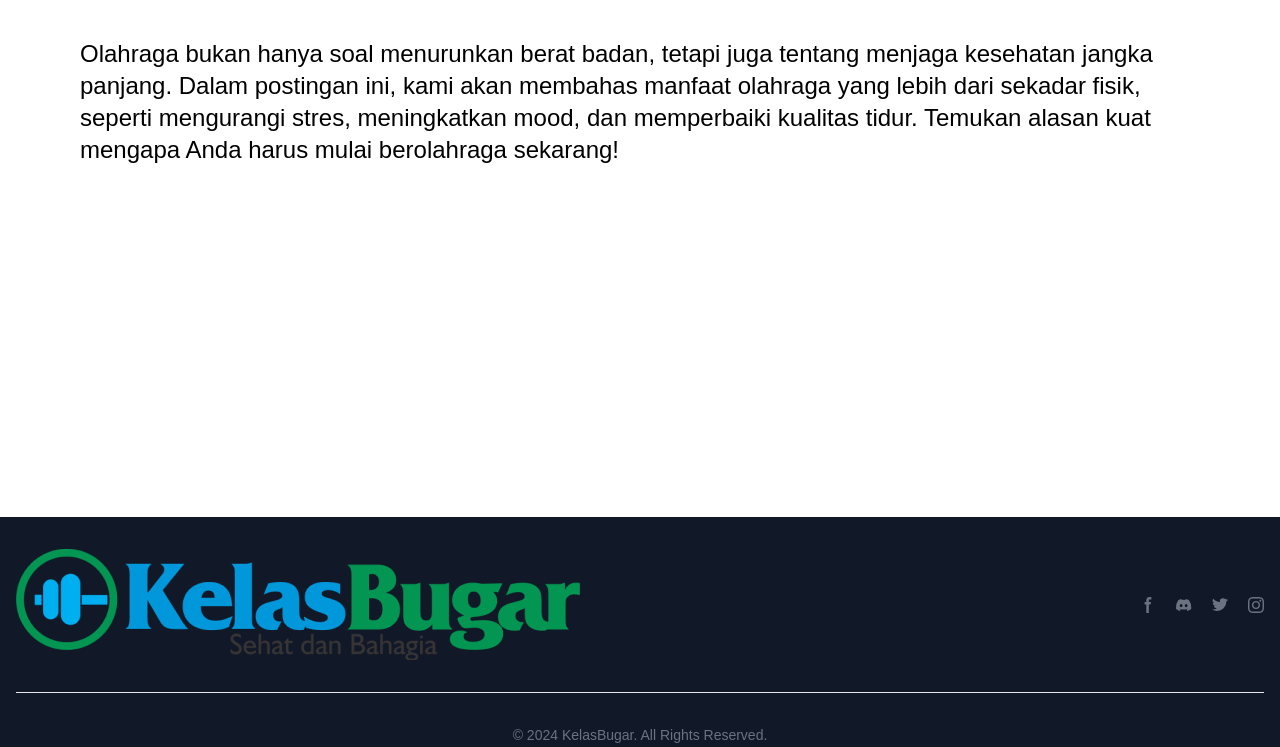
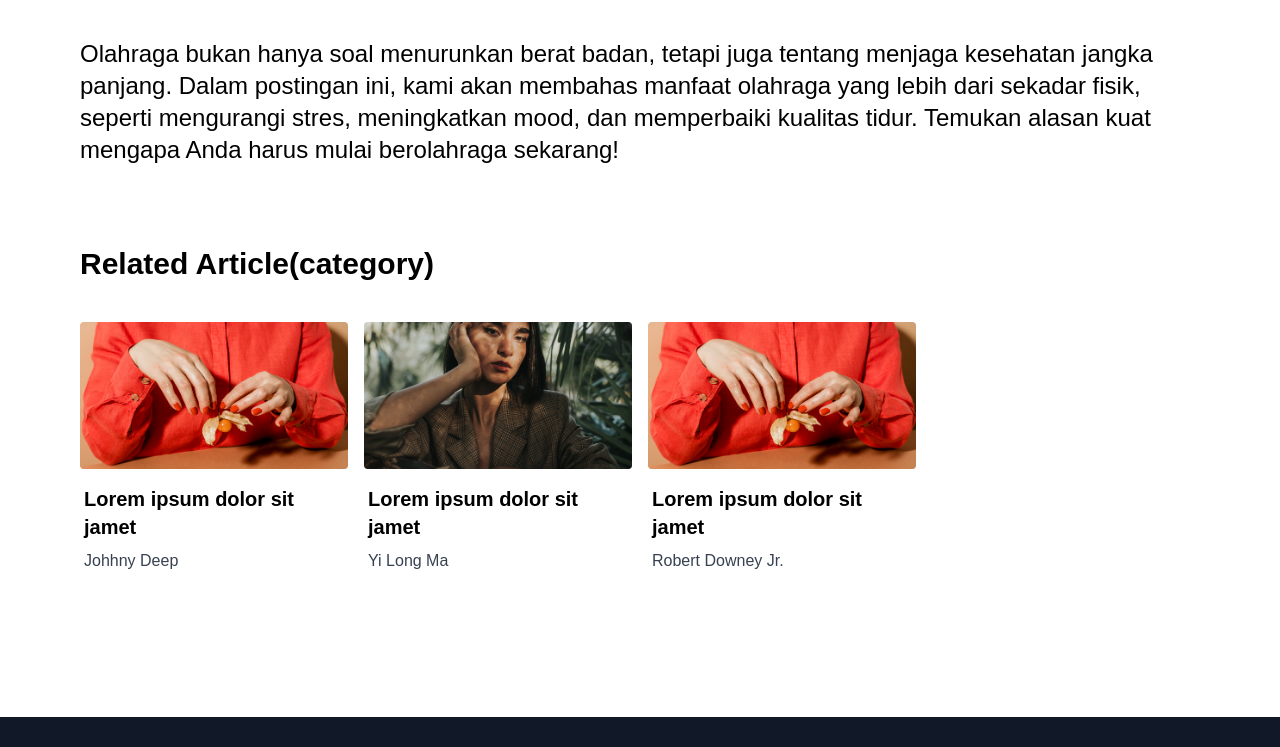
Before and after one commit to sofim204/kelas-bugar-fe, a Next.js app: page /post/5fb92b3a-18fe-45f4-8db8-fef9d7334493 in a window 1280 px wide. Shown: the part 507-1254 px from the top of the page. Built offline with nearby package versions, Linux system fonts and the light colour scheme.

Commit message:
related category done

```diff
--- a/app/(post)/post/[id]/page.tsx
+++ b/app/(post)/post/[id]/page.tsx
@@ -36,6 +36,53 @@ export default async function Page({
                     />
                     <p className="text-black text-2xl mt-10">{detailPost.description}</p>
                 </div>
+                <div className="mt-20">
+                    <h1 className="text-3xl text-black font-bold mb-5">Related Article(category)</h1>
+                    <div className="mt-10 grid grid-cols-1 sm:grid-cols-2 md:grid-cols-3 lg:grid-cols-4 gap-4">
+                        <div className="max-w-sm rounded">
+                            <Image
+                                className="w-auto h-auto"
+                                src="/category1.png"
+                                alt="Category"
+                                width={800}
+                                height={100}
+                                loading="lazy"
+                                />
+                            <div className="px-1 py-4">
+                                <div className="font-bold text-xl mb-2 text-black">Lorem ipsum dolor sit jamet</div>
+                                <p className="text-gray-700 text-base">Johhny Deep</p>
+                            </div>
+                        </div>
+                        <div className="max-w-sm rounded">
+                            <Image
+                                className="w-auto h-auto"
+                                src="/category2.png"
+                                alt="Category"
+                                width={800}
+                                height={100}
+                                loading="lazy"
+                                />
+                            <div className="px-1 py-4">
+                                <div className="font-bold text-xl mb-2 text-black">Lorem ipsum dolor sit jamet</div>
+                                <p className="text-gray-700 text-base">Yi Long Ma</p>
+                            </div>
+                        </div>
+                        <div className="max-w-sm rounded">
+                            <Image
+                                className="w-auto h-auto"
+                                src="/category1.png"
+                                alt="Category"
+                                width={800}
+                                height={100}
+                                loading="lazy"
+                                />
+                            <div className="px-1 py-4">
+                                <div className="font-bold text-xl mb-2 text-black">Lorem ipsum dolor sit jamet</div>
+                                <p className="text-gray-700 text-base">Robert Downey Jr.</p>
+                            </div>
+                        </div>
+                    </div>
+                </div>
             </div>
         );
 }
```
Also changed, not shown: public/category1.png (renamed from public/popular1.png), public/category2.png (renamed from public/popular2.png).
